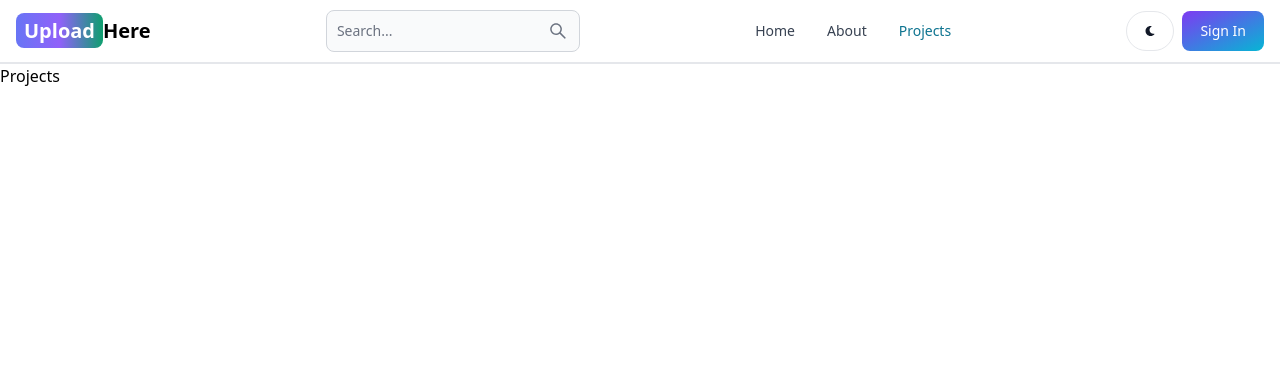
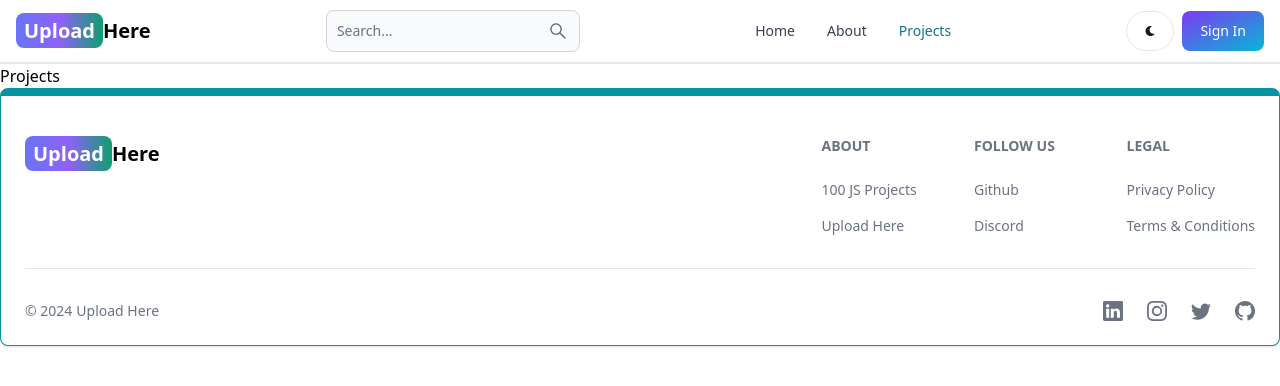
Before and after one commit to AnkitMajee/upload-here, a React (Vite) app in the folder client/: page /projects in a window 1280 px wide. Shown: the top 386 px of the page. Built offline with nearby package versions, Linux system fonts and the light colour scheme.

Commit message:
Adding Footer

```diff
--- a/client/src/App.jsx
+++ b/client/src/App.jsx
@@ -7,6 +7,7 @@
 import Dashboard from './pages/Dashboard'
 import Projects from './pages/Projects'
 import Header from './components/Header'
+import Footer from './components/Footer'
 
 export default function App() {
   return (
@@ -20,6 +21,7 @@
         <Route path="Dashboard" element={<Dashboard />} />
         <Route path="projects" element={<Projects />} />
       </Routes>
+      <Footer/>
     </BrowserRouter>
   )
 }
--- /dev/null
+++ b/client/src/components/Footer.jsx
@@ -0,0 +1,76 @@
+import { Footer } from 'flowbite-react';
+import { Link } from 'react-router-dom';
+import { BsInstagram, BsTwitter, BsGithub, BsLinkedin} from 'react-icons/bs';
+export default function FooterCom() {
+  return (
+    <Footer container className='border border-t-8 border-teal-500'>
+      <div className='w-full max-w-7xl mx-auto'>
+        <div className='grid w-full justify-between sm:flex md:grid-cols-1'>
+          <div className='mt-5'>
+          <Link to='/' className='self-center whitespace-nowrap text-sm
+        sm:text-xl font-semibold dark:text-white'>
+            <span className='px-2 py-1 bg-gradient-to-r from-indigo-500
+            via-purple-500 to-green-500 rounded-lg text-white'>Upload</span>
+            Here
+        </Link>
+          </div>
+          <div className='grid grid-cols-2 gap-8 mt-4 sm:grid-cols-3 sm:gap-6'>
+            <div>
+              <Footer.Title title='About' />
+              <Footer.LinkGroup col>
+                <Footer.Link
+                  href='https://www.100jsprojects.com'
+                  target='_blank'
+                  rel='noopener noreferrer'
+                >
+                  100 JS Projects
+                </Footer.Link>
+                <Footer.Link
+                  href='/about'
+                  target='_blank'
+                  rel='noopener noreferrer'
+                >
+                  Upload Here
+                </Footer.Link>
+              </Footer.LinkGroup>
+            </div>
+            <div>
+              <Footer.Title title='Follow us' />
+              <Footer.LinkGroup col>
+                <Footer.Link
+                  href='https://www.github.com/AnkitMajee'
+                  target='_blank'
+                  rel='noopener noreferrer'
+                >
+                  Github
+                </Footer.Link>
+                <Footer.Link href='#'>Discord</Footer.Link>
+              </Footer.LinkGroup>
+            </div>
+            <div>
+              <Footer.Title title='Legal' />
+              <Footer.LinkGroup col>
+                <Footer.Link href='#'>Privacy Policy</Footer.Link>
+                <Footer.Link href='#'>Terms &amp; Conditions</Footer.Link>
+              </Footer.LinkGroup>
+            </div>
+          </div>
+        </div>
+        <Footer.Divider />
+        <div className='w-full sm:flex sm:items-center sm:justify-between'>
+          <Footer.Copyright
+            href='#'
+            by="Upload Here"
+            year={new Date().getFullYear()}
+          />
+          <div className="flex gap-6 sm:mt-0 mt-4 sm:justify-center">
+          <Footer.Icon href='#' icon={BsLinkedin}/>
+            <Footer.Icon href='#' icon={BsInstagram}/>
+            <Footer.Icon href='#' icon={BsTwitter}/>
+            <Footer.Icon href='https://github.com/AnkitMajee' icon={BsGithub}/>
+          </div>
+        </div>
+      </div>
+    </Footer>
+  );
+}
```
